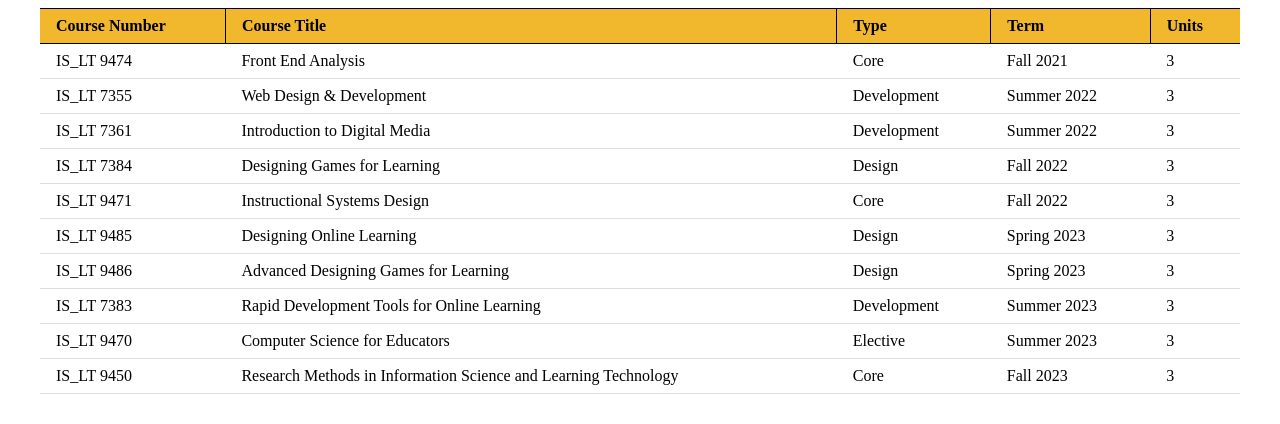
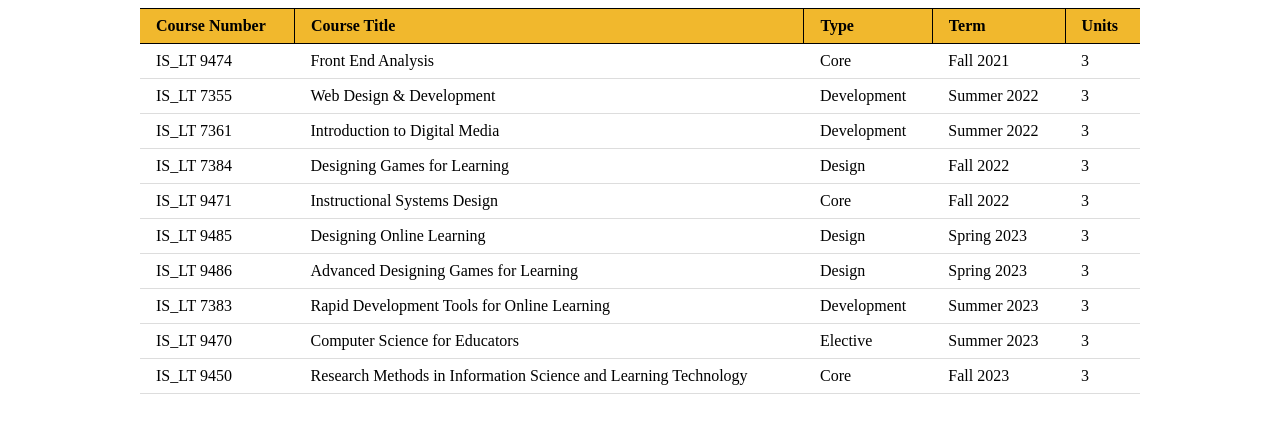
Before and after one commit to MizzouAF/mizzouaftableproject, a plain HTML site: page index.html in a window 1280 px wide. Drawn offline with Linux system fonts and the light colour scheme.

Commit message:
Update index.html

```diff
--- a/index.html
+++ b/index.html
@@ -11,8 +11,8 @@
 
 .table-container {
   margin: auto;
-  max-width: 1200px;
-  min-height: 100vh;
+  max-width: 1000px;
+  min-height: 600px;
   overflow: scroll;
   width: 100%;
 }
```
